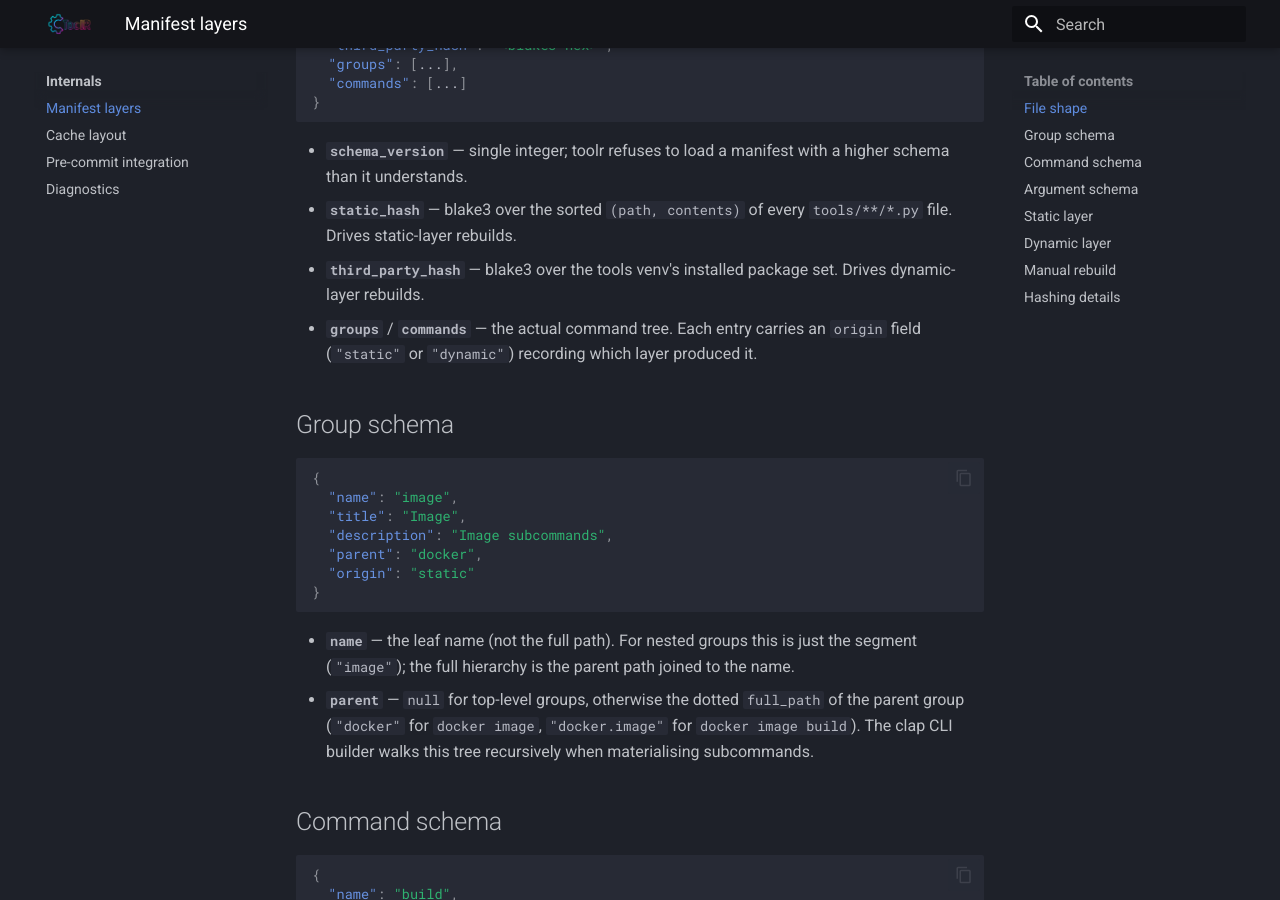
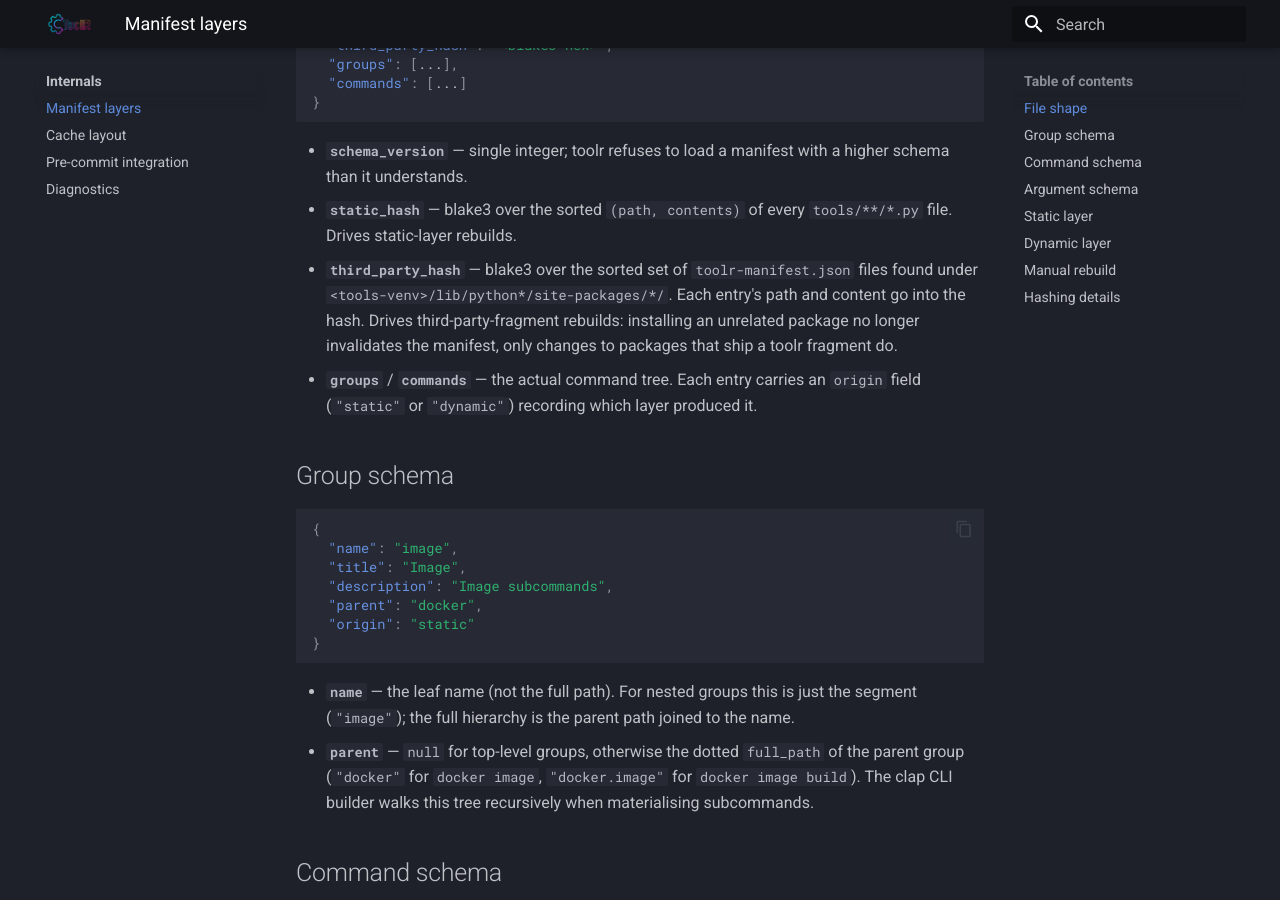
Before and after one commit to s0undt3ch/ToolR, an MkDocs documentation site: the page built from docs/internals/manifest.md, in a window 1280 px wide and 900 px high, scrolled down 612 px. Built offline with MkDocs 1.6.1 and Material for MkDocs 9.7.7, drawn with Linux system fonts in a browser that asks for light colours.

Commit message:
docs(internals): correct the third_party_hash File-shape bullet
The bullet still described the pre-rewrite definition (blake3 over
the venv's installed package set). The shipped implementation in
crates/toolr-core/src/freshness/compare.rs hashes only
toolr-manifest.json files; this is what dispatch-manifest-freshness
shipped. Rewrite the bullet to match. The §Hashing details section
at the bottom of the same file is updated in a follow-up commit.

```diff
--- a/docs/internals/manifest.md
+++ b/docs/internals/manifest.md
@@ -29,8 +29,13 @@ Python imports involved in the hot path.
   manifest with a higher schema than it understands.
 - **`static_hash`** — blake3 over the sorted `(path, contents)` of
   every `tools/**/*.py` file. Drives static-layer rebuilds.
-- **`third_party_hash`** — blake3 over the tools venv's installed
-  package set. Drives dynamic-layer rebuilds.
+- **`third_party_hash`** — blake3 over the sorted set of
+  `toolr-manifest.json` files found under
+  `<tools-venv>/lib/python*/site-packages/*/`. Each entry's path
+  and content go into the hash. Drives third-party-fragment
+  rebuilds: installing an unrelated package no longer invalidates
+  the manifest, only changes to packages that ship a toolr
+  fragment do.
 - **`groups`** / **`commands`** — the actual command tree. Each
   entry carries an `origin` field (`"static"` or `"dynamic"`)
   recording which layer produced it.
```
